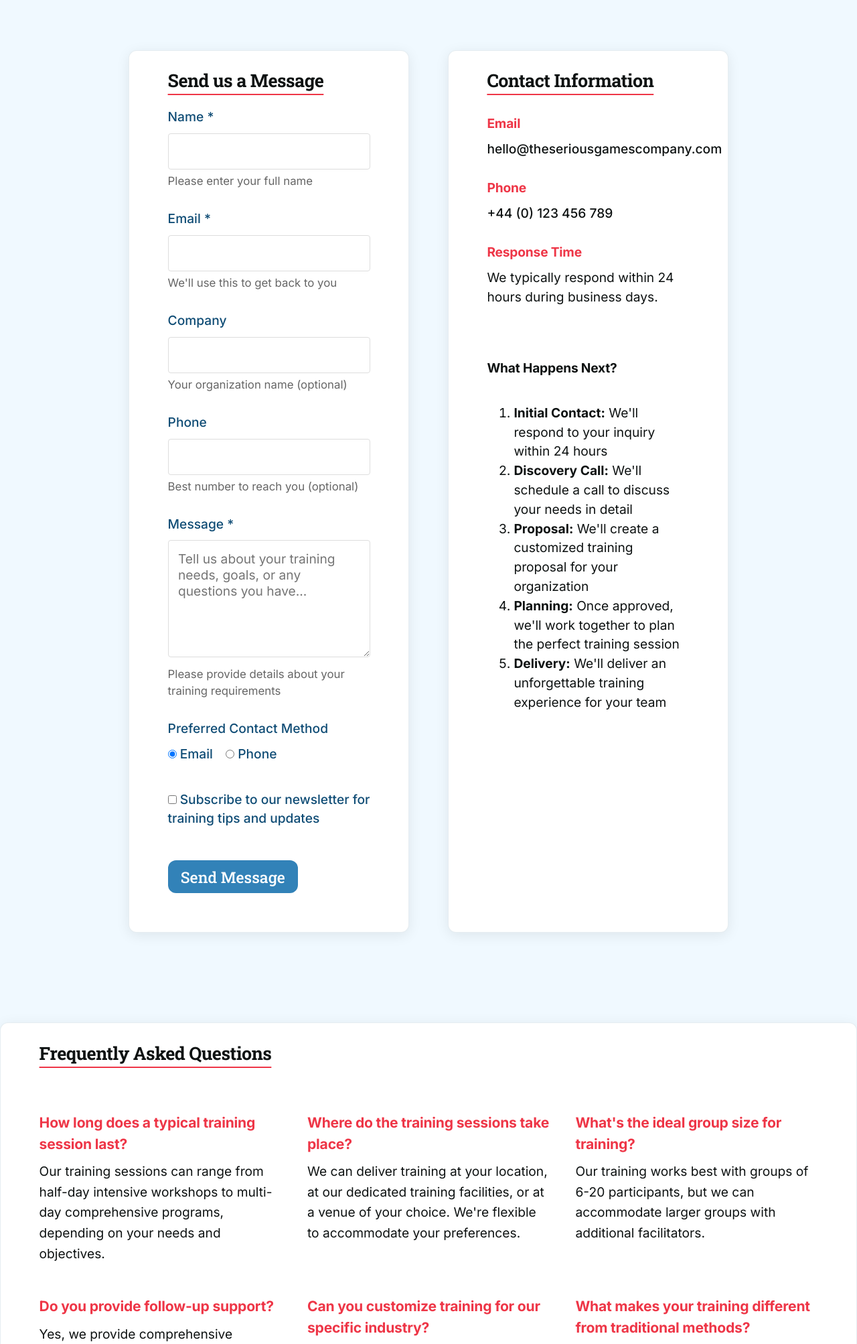
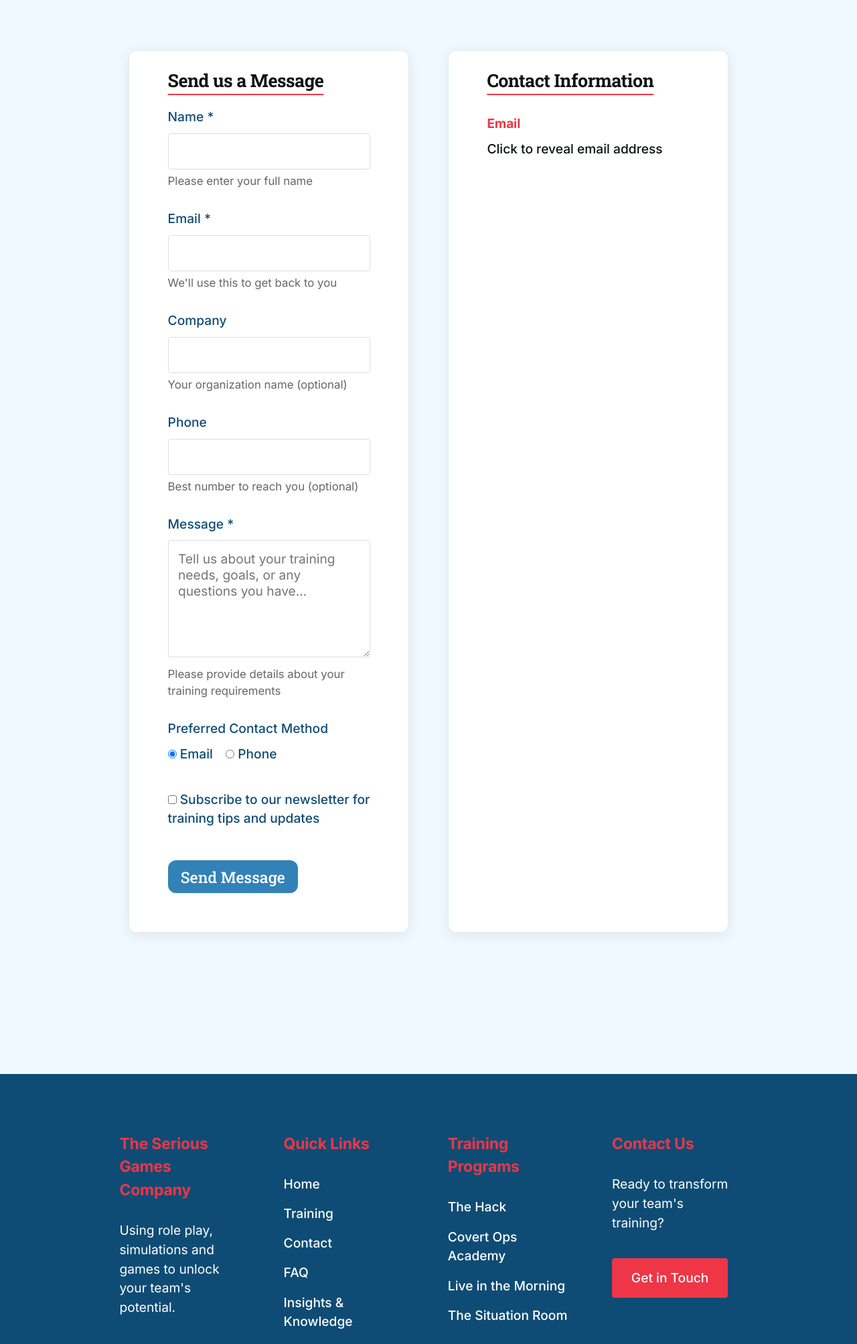
Before and after one commit to freedjack/tsgc, a PHP site: page /contact in a window 1280 px wide. Shown: the part 573-2579 px from the top of the page at 67% size. Run offline with PHP 8.4, Linux system fonts and the light colour scheme; some libraries are stand-ins or nearby versions.

Commit message:
Refactor contact form to enhance email privacy with obfuscation, remove outdated FAQ section, and streamline form handling. Update styles for improved user experience and accessibility.

```diff
--- a/contact.php
+++ b/contact.php
@@ -23,7 +23,7 @@ include 'includes/hero.php';
         <!-- Contact Form -->
         <div class="content-card">
             <h2>Send us a Message</h2>
-            <form id="contact-form" method="POST" action="process-contact.php" aria-describedby="form-status" novalidate>
+            <form id="contact-form" aria-describedby="form-status" novalidate>
                 <div class="form-group">
                     <label for="name">Name *</label>
                     <input type="text" id="name" name="name" required aria-describedby="name-help">
@@ -86,125 +86,21 @@ include 'includes/hero.php';
             <div class="contact-info">
                 <div class="contact-item">
                     <h3>Email</h3>
-                    <p><a href="mailto:hello@theseriousgamescompany.com">hello@theseriousgamescompany.com</a></p>
+                    <p>
+                        <a href="#" id="email-link" class="email-obfuscated" data-email="hello@theseriousgamescompany.com">Click to reveal email address</a>
+                        <noscript>
+                            <br><small>Email: <span class="rot13">uryyb@gurfrevfntrfpbzrpbz.pbz</span></small>
+                        </noscript>
+                    </p>
                 </div>
 
-                <div class="contact-item">
-                    <h3>Phone</h3>
-                    <p><a href="tel:+44123456789">+44 (0) 123 456 789</a></p>
-                </div>
-
-                <div class="contact-item">
-                    <h3>Response Time</h3>
-                    <p>We typically respond within 24 hours during business days.</p>
-                </div>
             </div>
 
-            <h3>What Happens Next?</h3>
-            <ol>
-                <li><strong>Initial Contact:</strong> We'll respond to your inquiry within 24 hours</li>
-                <li><strong>Discovery Call:</strong> We'll schedule a call to discuss your needs in detail</li>
-                <li><strong>Proposal:</strong> We'll create a customized training proposal for your organization</li>
-                <li><strong>Planning:</strong> Once approved, we'll work together to plan the perfect training session</li>
-                <li><strong>Delivery:</strong> We'll deliver an unforgettable training experience for your team</li>
-            </ol>
         </div>
     </div>
 </div>
 
-<!-- FAQ Section -->
-<div class="content-card container">
-    <h2>Frequently Asked Questions</h2>
-    <div class="faq-grid">
-        <div class="faq-item">
-            <h3>How long does a typical training session last?</h3>
-            <p>Our training sessions can range from half-day intensive workshops to multi-day comprehensive programs, depending on your needs and objectives.</p>
-        </div>
 
-        <div class="faq-item">
-            <h3>Where do the training sessions take place?</h3>
-            <p>We can deliver training at your location, at our dedicated training facilities, or at a venue of your choice. We're flexible to accommodate your preferences.</p>
-        </div>
-
-        <div class="faq-item">
-            <h3>What's the ideal group size for training?</h3>
-            <p>Our training works best with groups of 6-20 participants, but we can accommodate larger groups with additional facilitators.</p>
-        </div>
-
-        <div class="faq-item">
-            <h3>Do you provide follow-up support?</h3>
-            <p>Yes, we provide comprehensive debriefing sessions and can offer ongoing support to help reinforce learning and track progress.</p>
-        </div>
-
-        <div class="faq-item">
-            <h3>Can you customize training for our specific industry?</h3>
-            <p>Absolutely! We specialize in creating bespoke training scenarios tailored to your industry, challenges, and organizational culture.</p>
-        </div>
-
-        <div class="faq-item">
-            <h3>What makes your training different from traditional methods?</h3>
-            <p>Our immersive, hands-on approach engages participants actively in realistic scenarios, making learning more memorable and immediately applicable.</p>
-        </div>
-    </div>
-</div>
-
-<!-- FAQPage JSON-LD -->
-<script type="application/ld+json">
-{
-  "@context": "https://schema.org",
-  "@type": "FAQPage",
-  "mainEntity": [
-    {
-      "@type": "Question",
-      "name": "How long does a typical training session last?",
-      "acceptedAnswer": {
-        "@type": "Answer",
-        "text": "Our training sessions can range from half-day intensive workshops to multi-day comprehensive programs, depending on your needs and objectives."
-      }
-    },
-    {
-      "@type": "Question",
-      "name": "Where do the training sessions take place?",
-      "acceptedAnswer": {
-        "@type": "Answer",
-        "text": "We can deliver training at your location, at our dedicated training facilities, or at a venue of your choice. We're flexible to accommodate your preferences."
-      }
-    },
-    {
-      "@type": "Question",
-      "name": "What's the ideal group size for training?",
-      "acceptedAnswer": {
-        "@type": "Answer",
-        "text": "Our training works best with groups of 6-20 participants, but we can accommodate larger groups with additional facilitators."
-      }
-    },
-    {
-      "@type": "Question",
-      "name": "Do you provide follow-up support?",
-      "acceptedAnswer": {
-        "@type": "Answer",
-        "text": "Yes, we provide comprehensive debriefing sessions and can offer ongoing support to help reinforce learning and track progress."
-      }
-    },
-    {
-      "@type": "Question",
-      "name": "Can you customize training for our specific industry?",
-      "acceptedAnswer": {
-        "@type": "Answer",
-        "text": "Absolutely! We specialize in creating bespoke training scenarios tailored to your industry, challenges, and organizational culture."
-      }
-    },
-    {
-      "@type": "Question",
-      "name": "What makes your training different from traditional methods?",
-      "acceptedAnswer": {
-        "@type": "Answer",
-        "text": "Our immersive, hands-on approach engages participants actively in realistic scenarios, making learning more memorable and immediately applicable."
-      }
-    }
-  ]
-}
-</script>
 
 <!-- Additional CSS for contact form -->
 <style>
@@ -292,12 +188,67 @@ include 'includes/hero.php';
 }
 
 .contact-item a {
-    color: var(--text-color);
+    color: var(--text-primary);
     text-decoration: none;
 }
 
 .contact-item a:hover {
     color: var(--accent-color);
+}
+
+/* Email obfuscation styles */
+.email-obfuscated {
+    cursor: pointer;
+    user-select: none;
+    transition: color 0.3s ease;
+}
+
+.email-obfuscated:hover {
+    color: var(--accent-color);
+}
+
+.email-obfuscated.revealed {
+    color: var(--text-primary);
+    cursor: default;
+}
+
+.email-obfuscated-text {
+    cursor: pointer;
+    user-select: none;
+    color: var(--accent-color);
+    text-decoration: underline;
+    transition: color 0.3s ease;
+}
+
+.email-obfuscated-text:hover {
+    color: var(--primary-color);
+}
+
+/* ROT13 fallback for users without JavaScript */
+.rot13 {
+    font-family: monospace;
+    background-color: #f8f9fa;
+    padding: 2px 4px;
+    border-radius: 3px;
+    border: 1px solid #dee2e6;
+    cursor: help;
+    position: relative;
+}
+
+.rot13:hover::after {
+    content: "Decode this ROT13 text to get the email address";
+    position: absolute;
+    bottom: 100%;
+    left: 50%;
+    transform: translateX(-50%);
+    background-color: #333;
+    color: white;
+    padding: 4px 8px;
+    border-radius: 4px;
+    font-size: 12px;
+    white-space: nowrap;
+    z-index: 1000;
+    margin-bottom: 5px;
 }
 
 .faq-grid {
@@ -389,6 +340,55 @@ document.addEventListener('DOMContentLoaded', function() {
                 const submitButton = form.querySelector('button[type="submit"]');
                 const formStatus = document.getElementById('form-status');
 
+    // ROT13 decoder function
+    function rot13(str) {
+        return str.replace(/[a-zA-Z]/g, function(c) {
+            return String.fromCharCode((c <= 'Z' ? 90 : 122) >= (c = c.charCodeAt(0) + 13) ? c : c - 26);
+        });
+    }
+
+    // Email obfuscation functionality
+    function setupEmailObfuscation() {
+        // Handle clickable email links
+        const emailLinks = document.querySelectorAll('.email-obfuscated');
+        emailLinks.forEach(link => {
+            link.addEventListener('click', function(e) {
+                e.preventDefault();
+                const email = this.getAttribute('data-email');
+                if (email) {
+                    this.textContent = email;
+                    this.href = 'mailto:' + email;
+                    this.classList.add('revealed');
+                }
+            });
+        });
+
+        // Handle obfuscated text spans
+        const emailTexts = document.querySelectorAll('.email-obfuscated-text');
+        emailTexts.forEach(span => {
+            span.addEventListener('click', function() {
+                const email = this.getAttribute('data-email');
+                if (email) {
+                    this.textContent = email;
+                    this.style.cursor = 'default';
+                }
+            });
+        });
+
+        // Auto-decode ROT13 text for users with JavaScript
+        const rot13Elements = document.querySelectorAll('.rot13');
+        rot13Elements.forEach(element => {
+            const encodedText = element.textContent;
+            const decodedText = rot13(encodedText);
+            element.textContent = decodedText;
+            element.style.cursor = 'default';
+            element.title = 'Email address (auto-decoded)';
+        });
+    }
+
+    // Initialize email obfuscation
+    setupEmailObfuscation();
+
     // Remove the default form action to handle with JavaScript
     form.removeAttribute('action');
     form.removeAttribute('method');
@@ -465,7 +465,7 @@ document.addEventListener('DOMContentLoaded', function() {
             errorMessage.className = 'form-error';
             errorMessage.innerHTML = `
                 <h3>Sorry, something went wrong</h3>
-                <p>Please try again or contact us directly at <a href="mailto:hello@theseriousgamescompany.com">hello@theseriousgamescompany.com</a></p>
+                <p>Please try again or contact us directly at <span class="email-obfuscated-text" data-email="hello@theseriousgamescompany.com">[email protected]</span></p>
             `;
             form.insertBefore(errorMessage, form.firstChild);
             if (formStatus) {
@@ -474,6 +474,9 @@ document.addEventListener('DOMContentLoaded', function() {
 
             // Scroll to error message
             errorMessage.scrollIntoView({ behavior: 'smooth', block: 'center' });
+
+            // Re-setup email obfuscation for the new error message
+            setupEmailObfuscation();
         } finally {
             // Reset button state
             submitButton.disabled = false;
```
